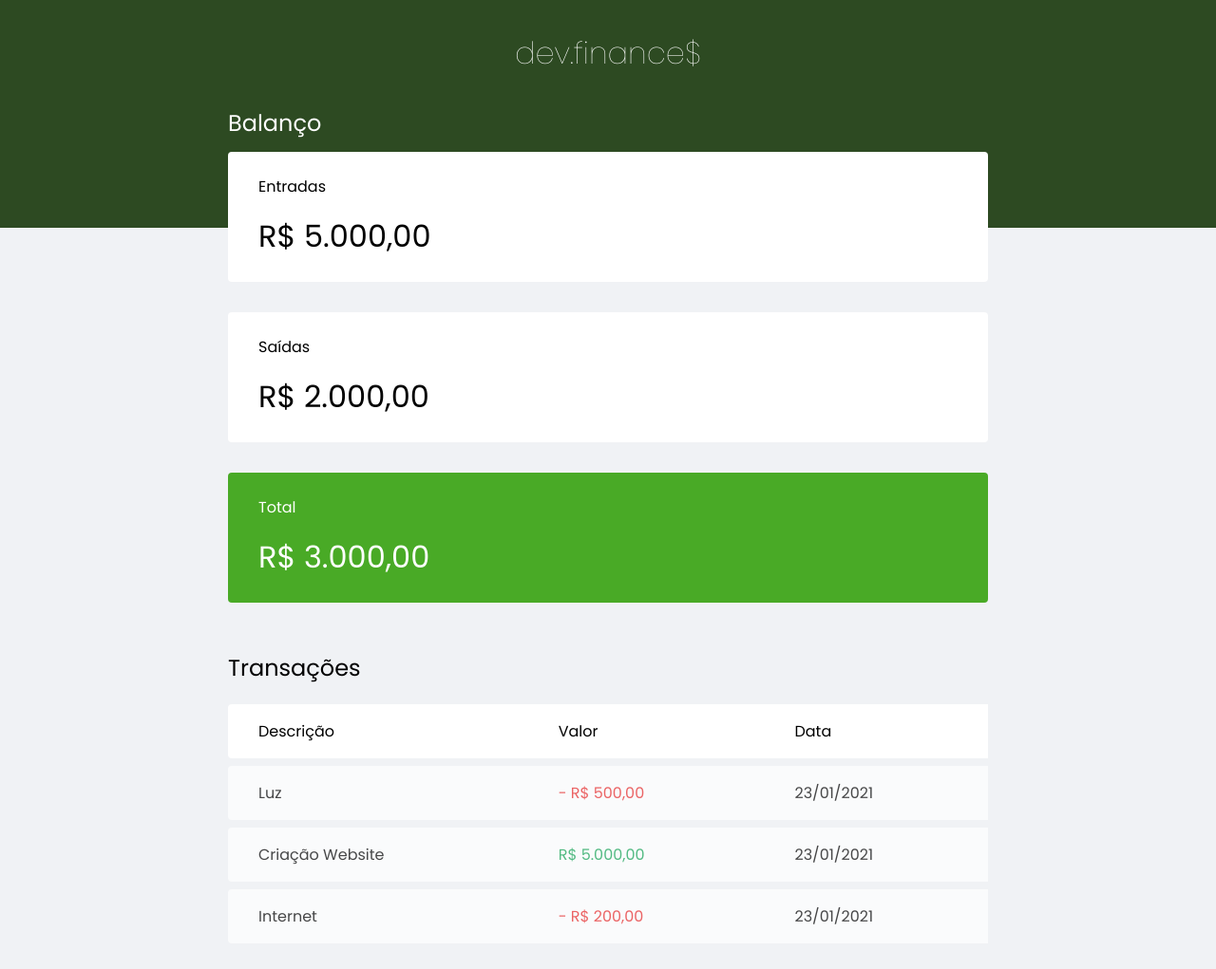
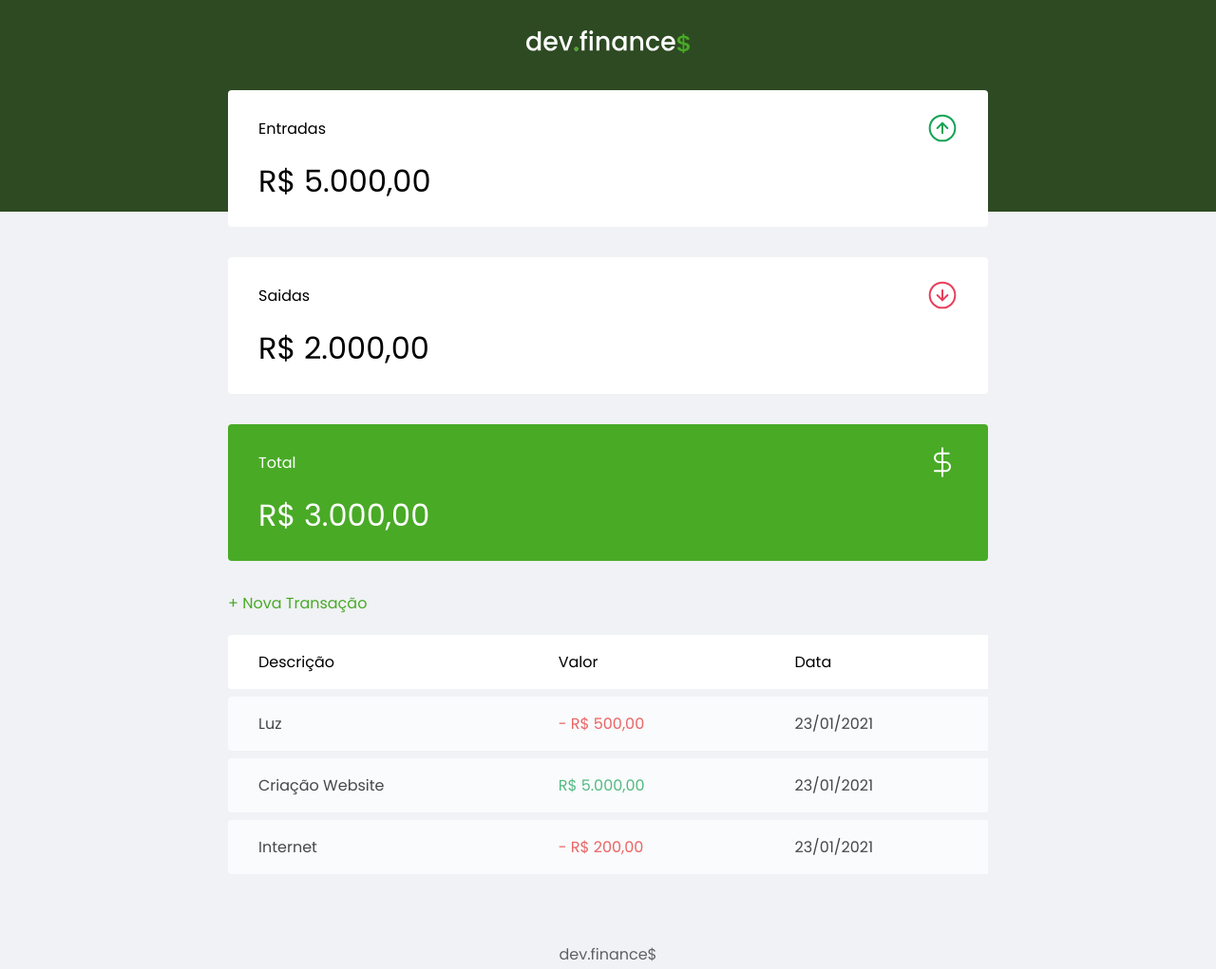
Before and after one commit to Viniciusrochas/Maratona_Discover, a plain HTML site: page index.html in a window 1280 px wide. Shown: the top 1021 px of the page at 95% size. Drawn offline with Linux system fonts and the light colour scheme.

Commit message:
segundo commit

```diff
--- a/index.html
+++ b/index.html
@@ -12,31 +12,41 @@
 
 <body>
     <header>
-        <h1 id="logo">dev.finance$</h1>
+        <img src="./assets/logo.svg" alt="Logo Dev Finance">
     </header>
 
     <main class="container">
         <section id="balance">
-            <h2>Balanço</h2>
+            <h2 class="sr-only">Balanço</h2>
 
             <div class="card">
-                <h3>Entradas</h3>
+                <h3>
+                   <span> Entradas </span>
+                   <img src="./assets/income.svg" alt="imagem de entradas">
+                </h3>
                 <p>R$ 5.000,00</p>
             </div>
 
             <div class="card">
-                <h3>Saídas</h3>
+                <h3>
+                    <span> Saidas </span>
+                    <img src="./assets/expense.svg" alt="imagem de saidas">
+                 </h3>
                 <p>R$ 2.000,00</p>
             </div>
 
             <div class="card total">
-                <h3>Total</h3>
+                <h3>
+                    <span> Total </span>
+                    <img src="./assets/total.svg" alt="imagem de total">
+                 </h3>
                 <p>R$ 3.000,00</p>
             </div>
         </section>
         <section id="transaction">
-            <H2>Transações</H2>
+            <H2 class="sr-only">Transações</H2>
 
+            <a href="#" class="button new">+ Nova Transação</a>
 
             <table id="data-table">
                 <thead>
--- a/style.css
+++ b/style.css
@@ -12,6 +12,19 @@ body{
     background: #f0f2f5;
     font-family: 'Poppins', sans-serif;
 }
+
+.sr-only {
+    position: absolute;
+    width: 1px;
+    height: 1px;
+    padding: 0;
+    margin: -1px;
+    overflow: hidden;
+    clip: rect(0, 0, 0, 0);
+    white-space: nowrap;
+    border-width: 0;
+}
+
 .container {
     width: min(90vw, 800px);
     margin: auto;
@@ -24,6 +37,22 @@ h2 {
     color: var(--dark-blue);
     font-weight: normal;
 }
+
+/* Links & Buttons =========================*/
+a {
+    color: #49aa26;
+    text-decoration: none;
+}
+
+a:hover {
+    color:#3dd705
+}
+
+.button.new {
+    margin-bottom: .8rem;
+    display: inline-block;
+}
+
 /* HEADER =========================*/
 header{
     background: #2d4a22;
@@ -54,6 +83,9 @@ header{
 .card h3 {
     font-weight: normal;
     font-size: 1rem;
+    display: flex;
+    align-items: center;
+    justify-content: space-between;
 }
 .card p {
     font-size: 2rem;
```
Also changed, not shown: assets/expense.svg (added), assets/income.svg (added), assets/logo.svg (added), assets/minus.svg (added), assets/plus.svg (added), assets/total.svg (added), 1 other file.
